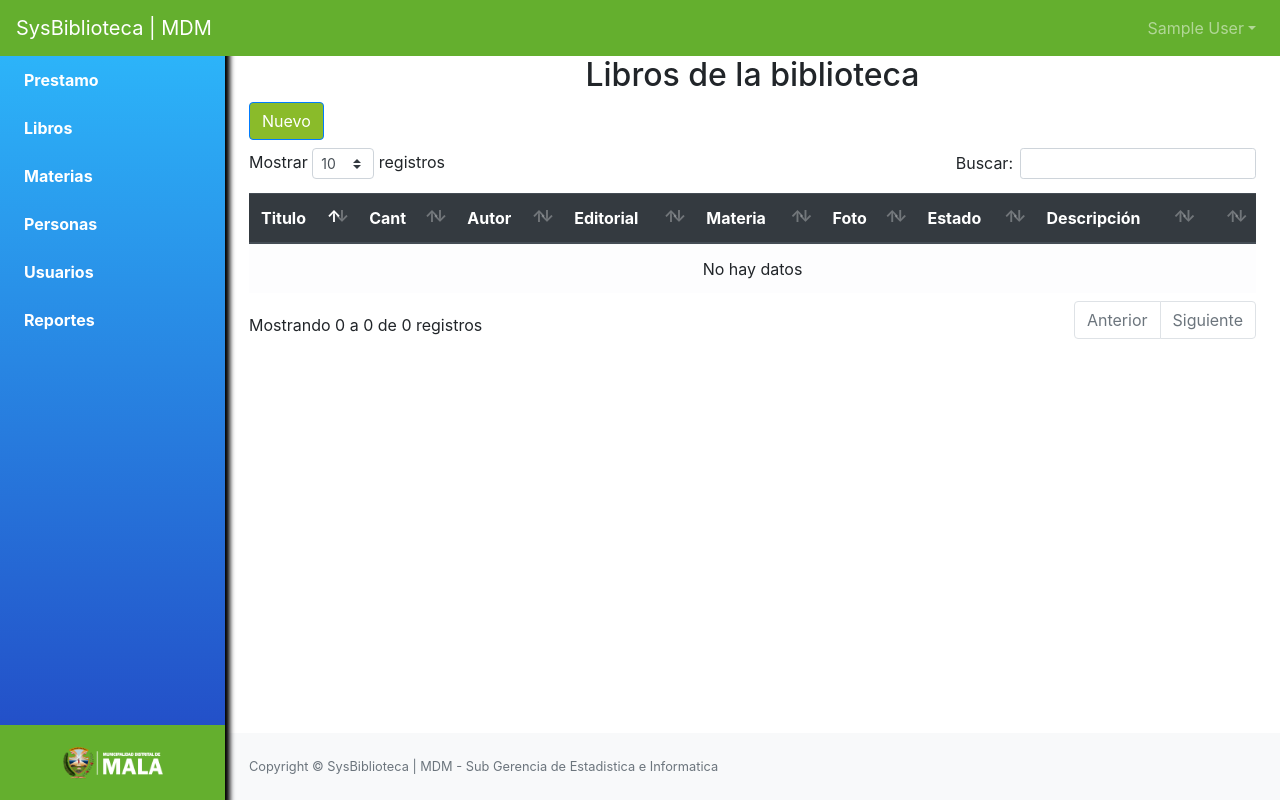
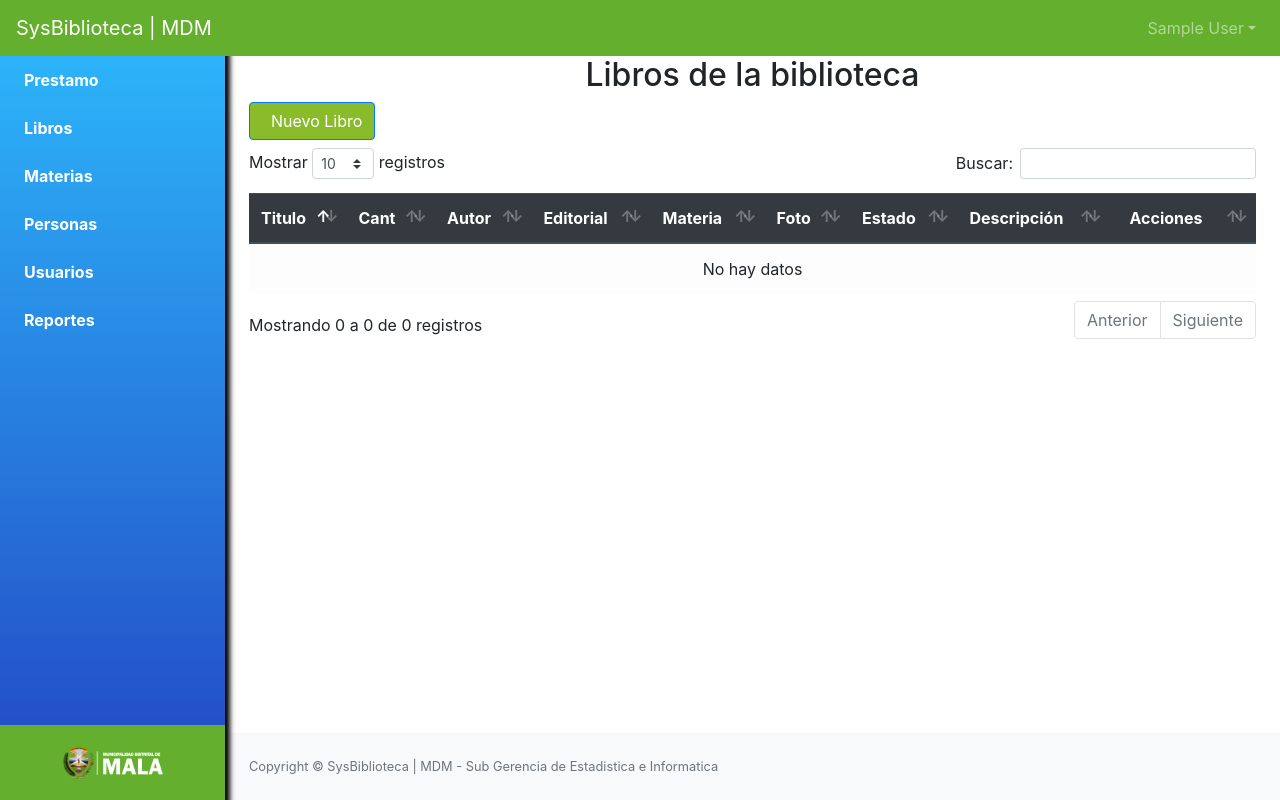
Before and after one commit to IngNex/system_library_mvc, a PHP site: page /SistemaBiblioteca/libros in a window 1280 px wide. Run offline with PHP 8.4, Linux system fonts and the light colour scheme; the visitor is signed in with stand-in values (Sample User, id 1); data that the repository does not hold is empty; some libraries are stand-ins or nearby versions.

Commit message:
complete libros

```diff
--- a/Views/libros/listar.php
+++ b/Views/libros/listar.php
@@ -5,7 +5,7 @@
             <div class="row">
                 <div class="col-lg-12">
                     <h2 class="text-center">Libros de la biblioteca</h2>
-                    <button class="btn btn-primary mb-2" type="button" data-toggle="modal" data-target="#nuevoLibro">Nuevo</button>
+                    <button class="btn btn-primary mb-2" type="button" data-toggle="modal" data-target="#nuevoLibro"><i class="fas fa-folder-plus"></i>&nbsp;&nbsp;Nuevo Libro</button>
                     <div class="table-responsive">
                         <table class="table table-light mt-4" id="table">
                             <thead class="thead-dark">
@@ -18,7 +18,7 @@
                                     <th>Foto</th>
                                     <th>Estado</th>
                                     <th>Descripción</th>
-                                    <th></th>
+                                    <th>&nbsp;&nbsp;Acciones&nbsp;&nbsp;</th>
                                 </tr>
                             </thead>
                             <tbody>
@@ -35,10 +35,11 @@
                                         <td><?php echo $libro['autor']; ?></td>
                                         <td><?php echo $libro['editorial']; ?></td>
                                         <td><?php echo $libro['materia']; ?></td>
-                                        <td><img src="<?php echo base_url() ?>Assets/images/libros/<?php echo $libro['imagen']; ?>" width="150" class="img-thumbnail"></td>
+                                        <td><img src="<?php echo base_url() ?>Assets/images/libros/<?php echo $libro['imagen']; ?>" width="120" class="img-thumbnail"></td>
                                         <td><?php echo $estado ?></td>
                                         <td><?php echo $libro['descripcion']; ?></td>
                                         <td>
+                                            <div class="text-center">
                                             <a href="<?php echo base_url(); ?>libros/editar?id=<?php echo $libro['id']; ?>" class="btn btn-primary"><i class="fas fa-edit"></i></a>
                                             <?php if ($libro['estado'] == 1) { ?>
                                                 <form method="post" action="<?php echo base_url(); ?>libros/eliminar" class="d-inline eliminar">
@@ -51,6 +52,7 @@
                                                     <button class="btn btn-success" type="submit"><i class="fas fa-audio-description"></i></button>
                                                 </form>
                                             <?php } ?>
+                                            </div>
                                         </td>
                                     </tr>
                                 <?php } ?>
```
